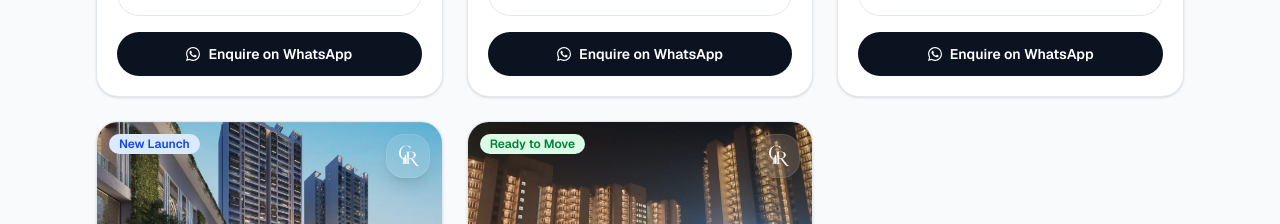
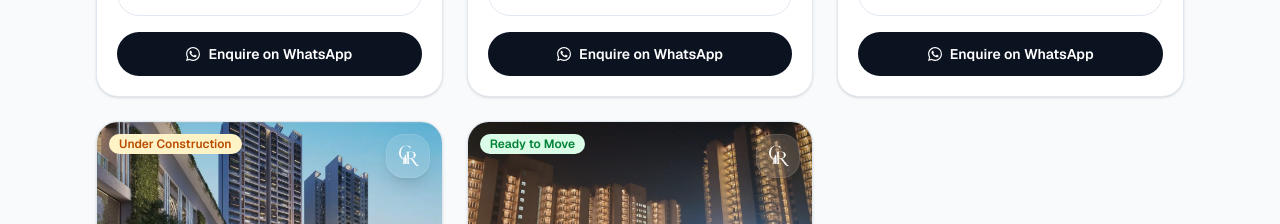
Before and after one commit to shashank5518/grt-static, a Next.js app: page /properties in a window 1280 px wide. Shown: the part 5700-5924 px from the top of the page. Built offline with nearby package versions, Linux system fonts and the light colour scheme; no server answers.

Commit message:
under construction revert

```diff
--- a/components/properties-data.ts
+++ b/components/properties-data.ts
@@ -2146,8 +2146,8 @@ export const properties: Property[] = [
     name: "Godrej Air",
     developer: "Godrej",
     location: "Sector 85, Gurgaon",
-    tag: "New Launch",
-    tagColor: "bg-blue-100 text-blue-700",
+    tag: "Under Construction",
+    tagColor: "bg-amber-100 text-amber-700",
     startingPrice: "₹1.5 Cr Onwards",
     amenities: [
       "Swimming Pool",
```
